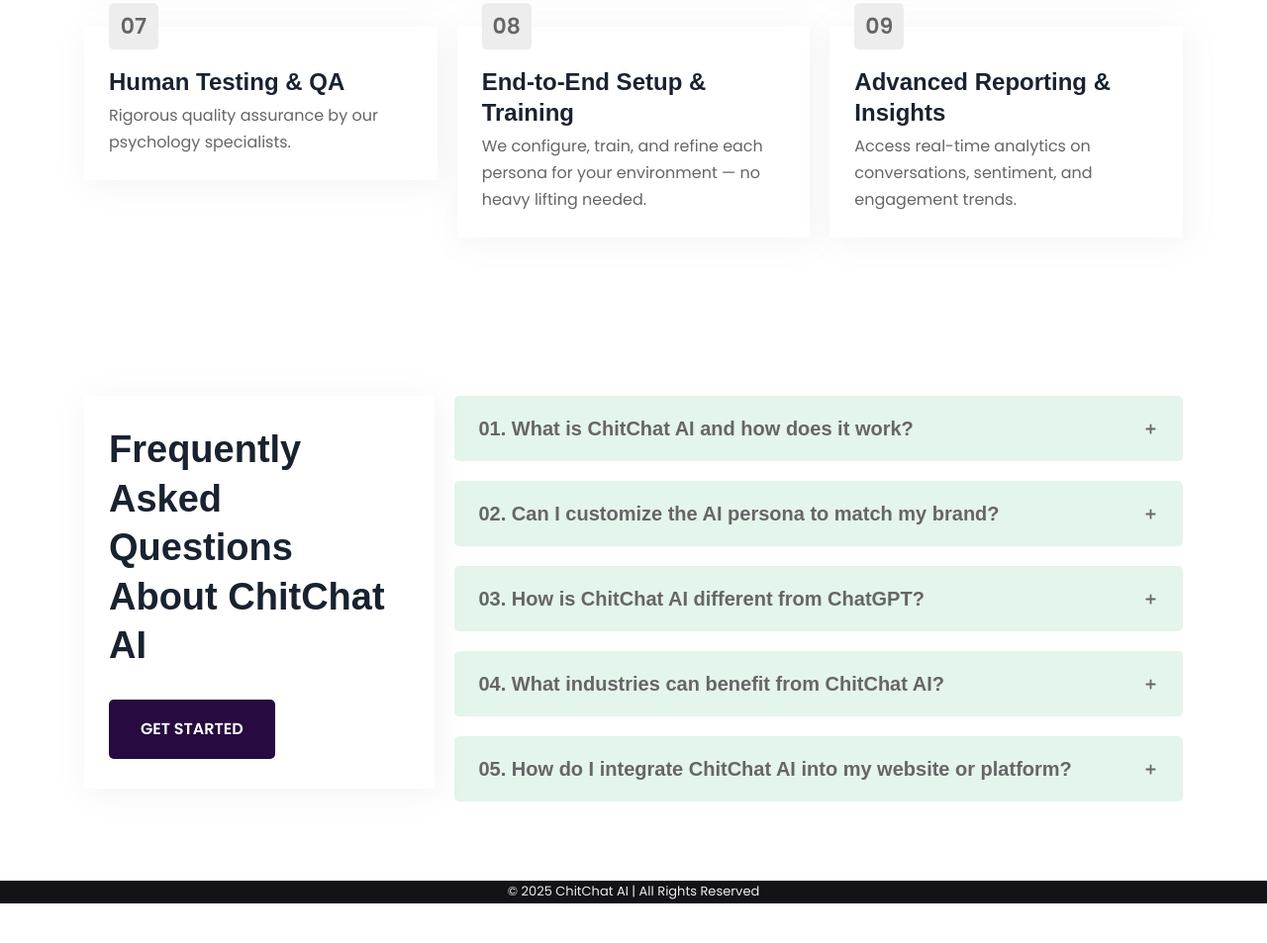
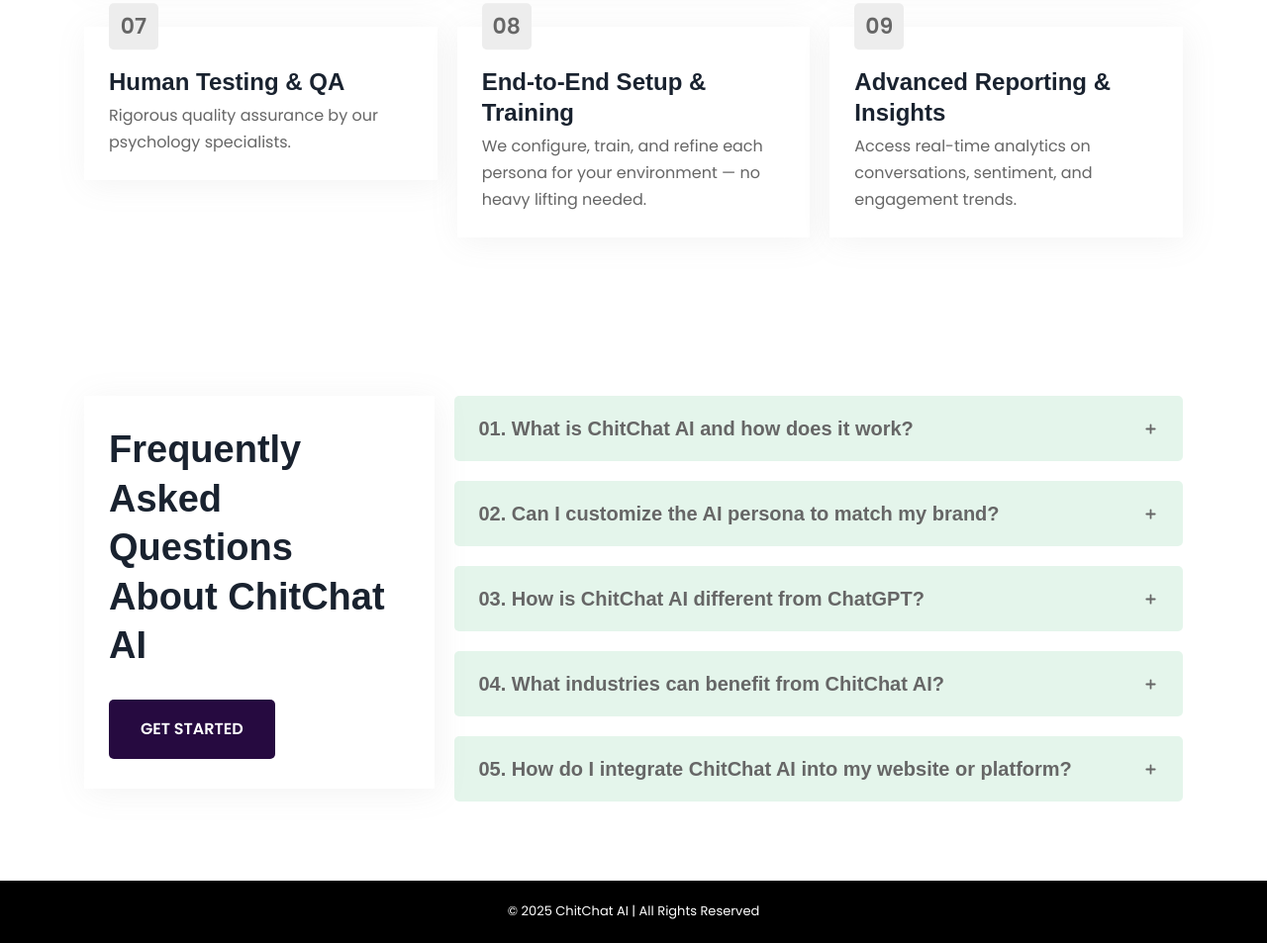
Before and after one commit to ChitChatAI/chitchat_site_v2, a plain HTML site: page index.html in a window 1280 px wide. Shown: the part 3169-4122 px from the top of the page at 99% size. Before the commit the page ends 4082 px from the top, so only its background shows below. Drawn offline with nearby package versions, Linux system fonts and the light colour scheme; a web font is replaced by a local one.

Commit message:
fix: footer implemented

```diff
--- a/index.html
+++ b/index.html
@@ -612,17 +612,14 @@
     - #FOOTER
   -->
 
-  <footer class="footer">
+ <footer class="footer" style="padding: 2rem 1rem; text-align: center; background-color: #000; color: #fff;">
+  <div class="container" style="max-width: 1200px; margin: 0 auto;">
+    <p class="copyright" style="margin: 0;">
+      &copy; 2025 ChitChat AI | All Rights Reserved
+    </p>
+  </div>
+</footer>
 
-      <div class="container">
-
-        <p class="copyright">
-          &copy; 2025 ChitChat AI | All Rights Reserved
-        </p>
-
-      </div>
-
-  </footer>
 
 
 
```
